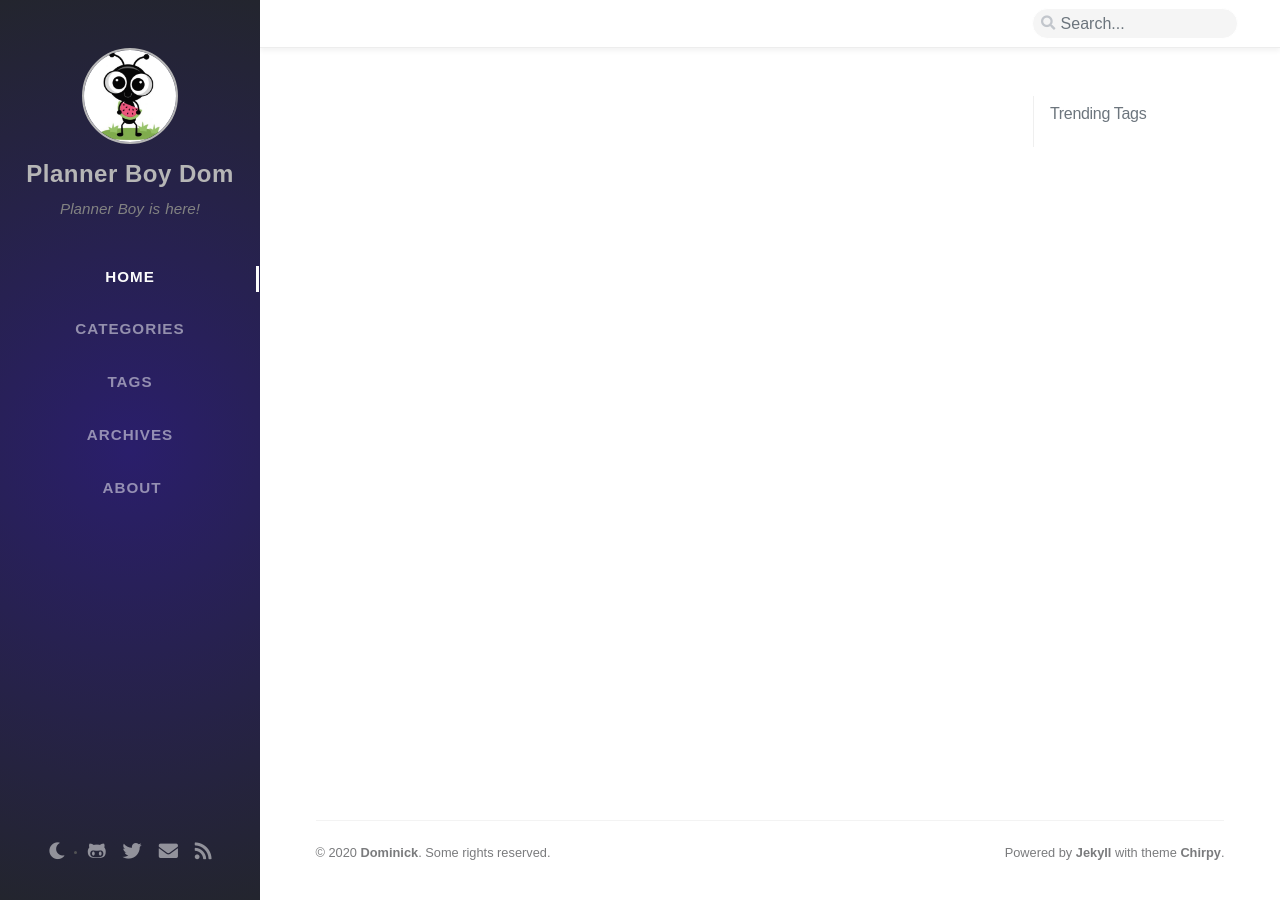
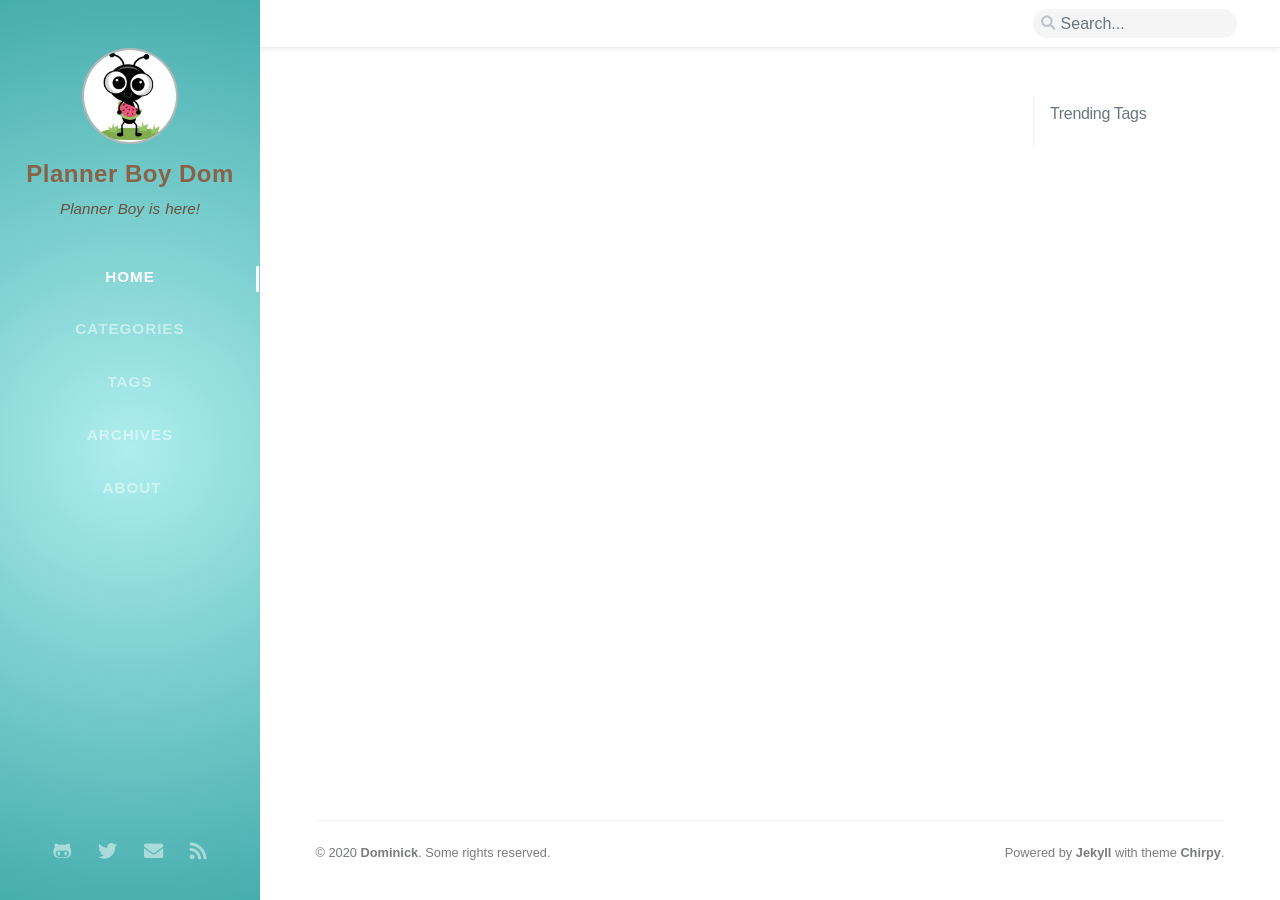
Before and after one commit to PlannerBoyDom/PlannerBoyDom.github.io, a Jekyll site: the page built from index.markdown, in a window 1280 px wide. Built offline with Jekyll 4.4.1, drawn with Linux system fonts in a browser that asks for light colours; nearby versions of some CDN libraries; some web fonts are replaced; the list of posts is cut into pages by our own code; comment, search, counter and statistics services are not loaded.

Commit message:
minor changes

```diff
--- a/_config.yml
+++ b/_config.yml
@@ -74,7 +74,7 @@ disqus:
 #
 #     dark   - Use the dark color scheme
 #
-theme_mode: dual
+theme_mode: light
 
 # boolean type, global switch for ToC in posts.
 toc: true
--- a/assets/css/main.scss
+++ b/assets/css/main.scss
@@ -45,7 +45,7 @@ body {
   transition: transform 0.4s ease;
   background: rgb(42, 30, 107);
   background: var(--sidebar-bg,
-  radial-gradient(circle, rgba(42, 30, 107, 1) 0%, rgba(35, 37, 46, 1) 100%));
+  radial-gradient(circle, rgb(174, 238, 238) 0%, rgb(70, 173, 173) 100%));
 
   a {
     @include sidebar-icon;
@@ -66,7 +66,7 @@ body {
     height: 20%;
     &:hover {
       .nav-link {
-        color: #f8f9facf;
+        color: #604C3D;
       }
     }
     &.active {
@@ -224,12 +224,12 @@ body {
 #site-title {
   text-align: center;
   a {
-    color: #b6b6b6;
+    color: #8A6247;
     font-weight: 900;
     font-size: 1.5rem;
     letter-spacing: .5px;
     &:hover {
-      color: #fff;
+      color: #8A6247;
       text-decoration: none;
     }
   }
@@ -238,7 +238,7 @@ body {
 #site-subtitle {
   font-size: 95%;
   text-align: center;
-  color: #828282;
+  color: #6A503E;
   line-height: 1.2rem;
   word-spacing: 1px;
   margin: .5rem 1.5rem 2rem 1.5rem;
```
